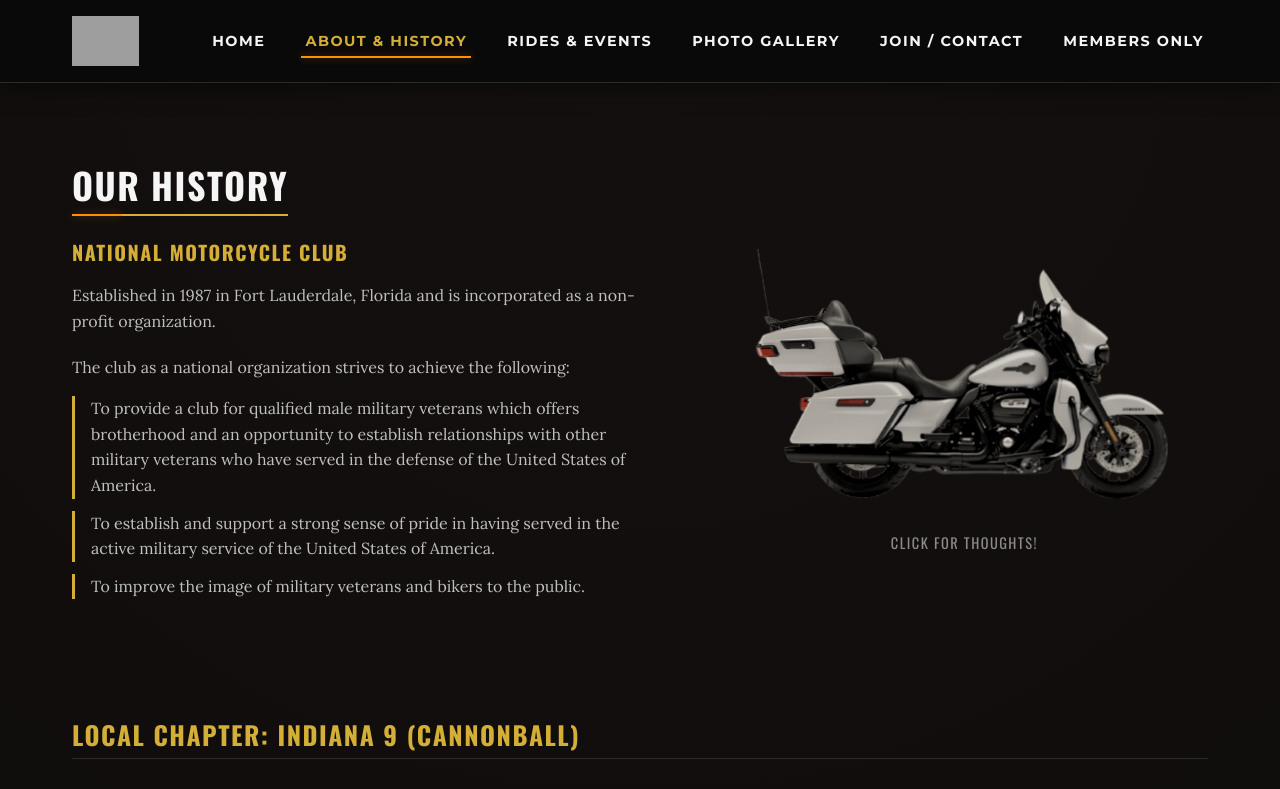
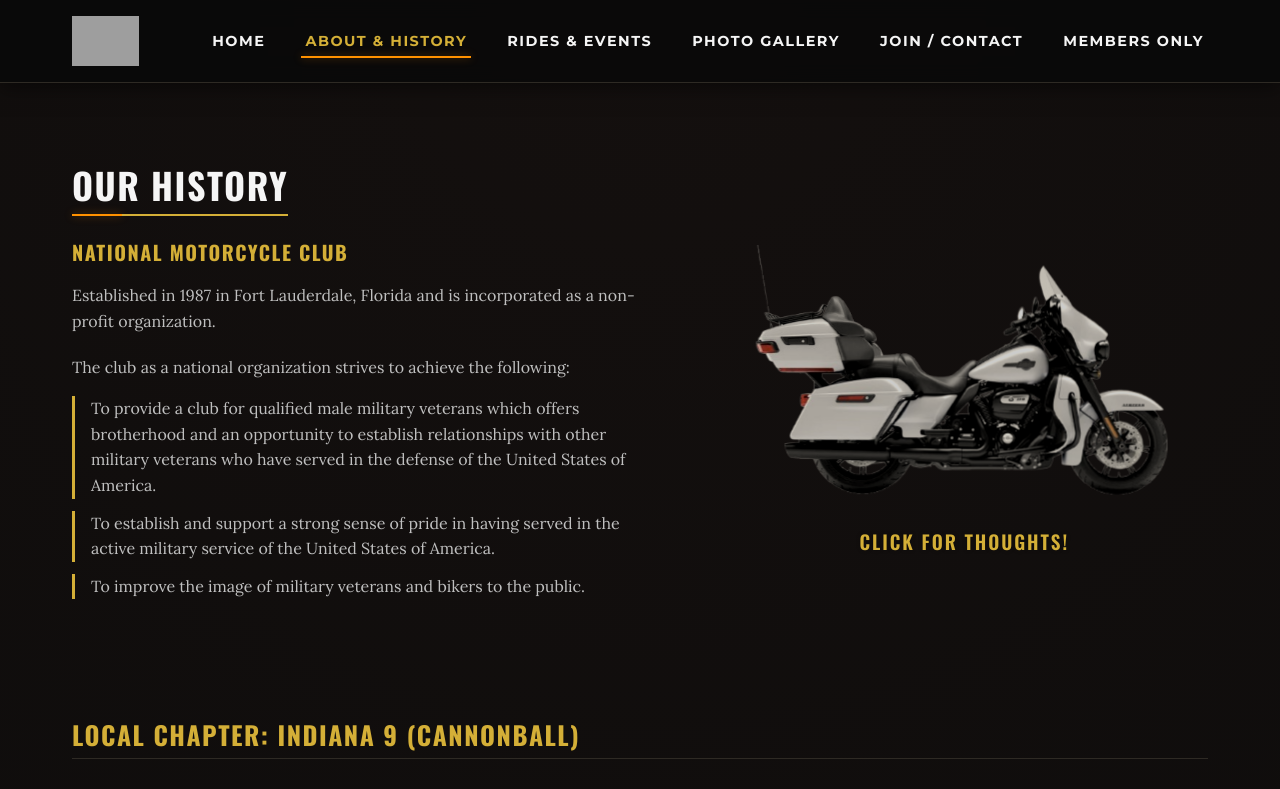
Before and after one commit to tonyoneill0322/antigravity_usmvmc_website, a React (Vite) app: page /about in a window 1280 px wide. Shown: the top 789 px of the page. Built offline with nearby package versions, Linux system fonts and the light colour scheme; grey boxes are pictures that could not be loaded; a web font is replaced by a local one.

Commit message:
fixed error on bold text

```diff
--- a/src/index.css
+++ b/src/index.css
@@ -564,21 +564,19 @@ footer {
 .about-image-caption {
   text-align: center;
   margin-top: 0.75rem;
-  font-size: 0.9rem;
-  color: var(--text-muted);
+  font-size: 1.2rem;
+  color: var(--accent-gold);
   font-family: var(--font-heading);
+  font-weight: 600;
   text-transform: uppercase;
   letter-spacing: 0.1em;
-  cursor: pointer;
-  transition: color 0.3s ease, transform 0.3s ease;
+  text-shadow: 0 0 4px rgba(0,0,0,0.3);
 }
 
 .about-image-caption:hover {
   color: var(--accent-gold);
   transform: translateY(-2px);
 }
-
-
 
 .values-grid {
   display: grid;
```
